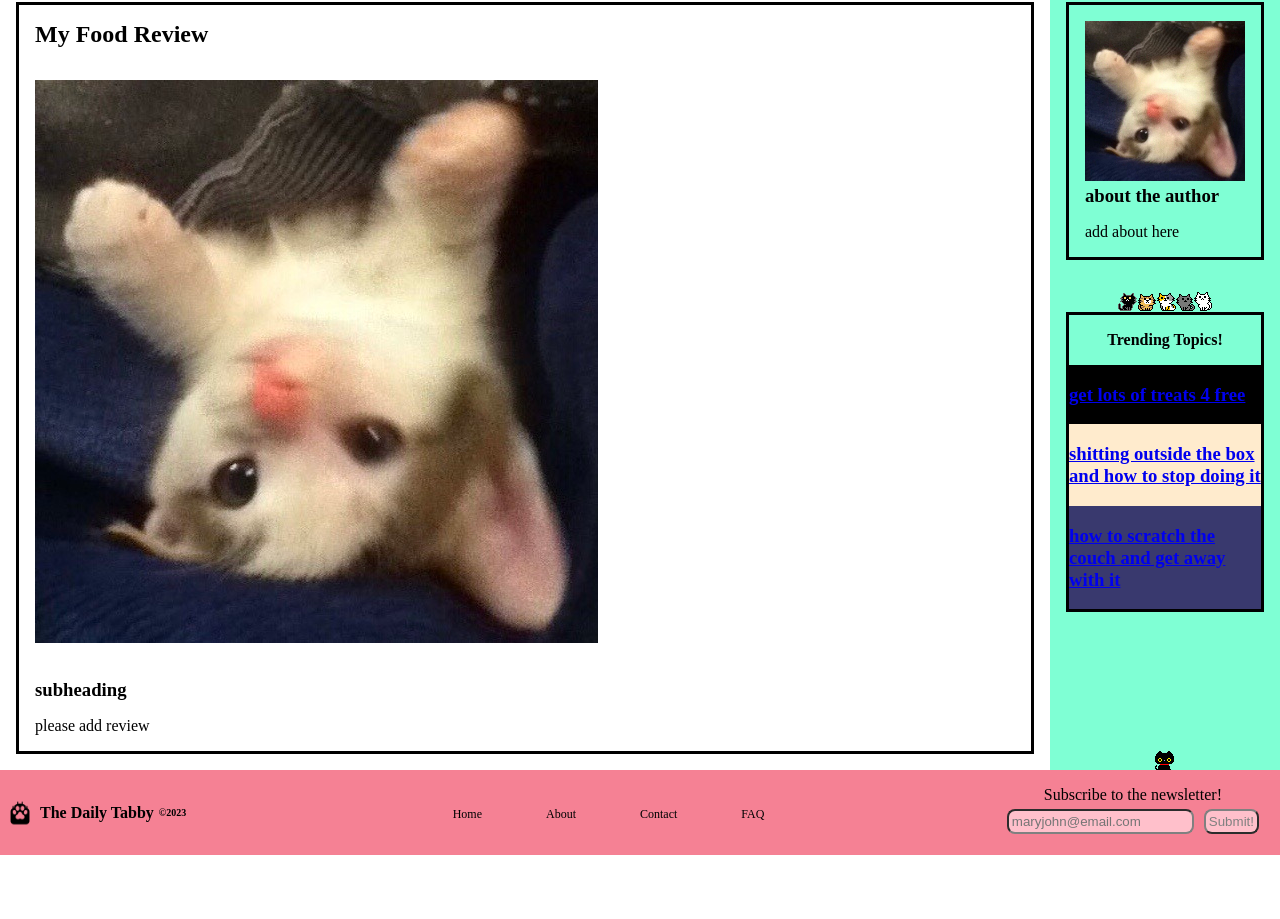
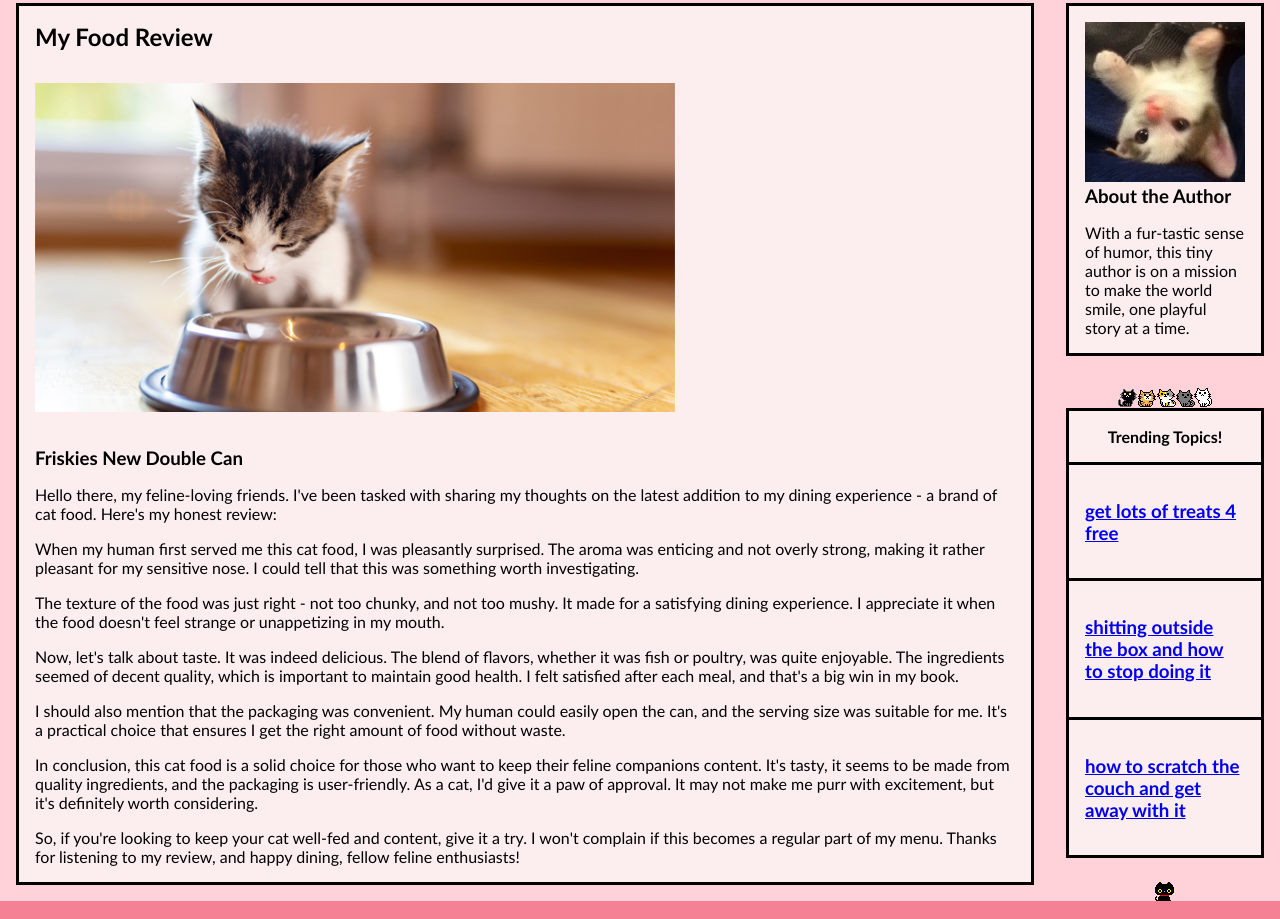
Before and after one commit to irm1005-itec1005-fall-2023/assignment-02-adri38, a plain HTML site: page index.html in a window 1280 px wide. Shown: the part 99-1018 px from the top of the page. Before the commit the page ends 954 px from the top, so only its background shows below. Drawn offline with Linux system fonts and the light colour scheme.

Commit message:
finished

```diff
--- a/index.html
+++ b/index.html
@@ -47,11 +47,23 @@
 
       <h2>My Food Review</h2>
 
-      <img class="foodpic" src="tumblr_630da6f5764970798591d6e8ed8febfe_f456fa1f_640.jpg">
+      <img class="foodpic" src="alimentation-du-Chaton-besoins-nutritionnels_1.jpg" alt="kitten eating from a bowl">
 
         <div class="content">
-          <h3>subheading</h3>
-          <p>please add review</p>
+          <h3>Friskies New Double Can</h3>
+          <p>Hello there, my feline-loving friends. I've been tasked with sharing my thoughts on the latest addition to my dining experience - a brand of cat food. Here's my honest review:</p>
+
+            <p>When my human first served me this cat food, I was pleasantly surprised. The aroma was enticing and not overly strong, making it rather pleasant for my sensitive nose. I could tell that this was something worth investigating.</p>
+
+            <p>The texture of the food was just right - not too chunky, and not too mushy. It made for a satisfying dining experience. I appreciate it when the food doesn't feel strange or unappetizing in my mouth.</p>
+
+            <p>Now, let's talk about taste. It was indeed delicious. The blend of flavors, whether it was fish or poultry, was quite enjoyable. The ingredients seemed of decent quality, which is important to maintain good health. I felt satisfied after each meal, and that's a big win in my book.</p>
+
+            <p>I should also mention that the packaging was convenient. My human could easily open the can, and the serving size was suitable for me. It's a practical choice that ensures I get the right amount of food without waste.</p>
+
+            <p>In conclusion, this cat food is a solid choice for those who want to keep their feline companions content. It's tasty, it seems to be made from quality ingredients, and the packaging is user-friendly. As a cat, I'd give it a paw of approval. It may not make me purr with excitement, but it's definitely worth considering.</p>
+
+            <p>So, if you're looking to keep your cat well-fed and content, give it a try. I won't complain if this becomes a regular part of my menu. Thanks for listening to my review, and happy dining, fellow feline enthusiasts!</p>
         </div>
 
     </div>
@@ -61,16 +73,16 @@
     <div class="about">
       <div class="topabout">
 
-        <img class= "author" src="tumblr_630da6f5764970798591d6e8ed8febfe_f456fa1f_640.jpg">
+        <img class= "author" src="tumblr_630da6f5764970798591d6e8ed8febfe_f456fa1f_640.jpg" alt="picture of silly kitten">
 
-        <h3>about the author</h3>
+        <h3>About the Author</h3>
 
-        <p>add about here</p>
+        <p>With a fur-tastic sense of humor, this tiny author is on a mission to make the world smile, one playful story at a time.</p>
         </div>
     </div>
 
     <div class="sidebarformatting">
-    <img src="7971ce38.gif" class="linecat">
+    <img src="7971ce38.gif" class="linecat" alt="gif of a line of cats meowing">
 
     <div class="trending">
       <h2>Trending Topics!</h2>
@@ -94,7 +106,7 @@
 
       </div>
 
-      <img src="5c0e4614.gif" class="kittycat">
+      <img src="5c0e4614.gif" class="kittycat" alt="small black cat">
 
 
   </div>
@@ -107,8 +119,8 @@
 
 
       <div class="footlogo">
-        <img src="download.png">
-        <h4>The Daily Tabby</h4>
+        <img src="download.png" alt="logo">
+        <h4>The<br> Daily<br> Tabby<br></h4>
         <h3>&copy2023</h3>
       </div>
 
--- a/style.css
+++ b/style.css
@@ -4,9 +4,8 @@ body {
   flex-direction: column;
   padding: 0;
   margin: 0;
-  background:
-}
-
+  font-family: 'Trebuchet MS', 'Lucida Sans Unicode', 'Lucida Grande', 'Lucida Sans', Arial, sans-serif;
+background-color: rgb(255, 210, 217);}
 header {
   display: flex;
   flex-direction: row;
@@ -20,7 +19,7 @@ header {
   align-items: center;
 }
 h1 {
-  font-family: cursive;
+
   font-size: 25px;
   font-weight: 200
 }
@@ -48,9 +47,9 @@ li {
   list-style: none;
   font-size: 18px;
 }
+
 header li a {
   font-size: 17px;
-  font-family: cursive;
   color: black;
   text-decoration: none;
 }
@@ -76,12 +75,15 @@ header a:hover {
 }
 
 main {
+
   display: flex;
   justify-content: space-between;
   height: 100%;
 }
 
+
 main .article {
+  background-color: rgb(252, 238, 238);
   border: solid;
   margin: 1rem;
   width: 700rem;
@@ -103,23 +105,26 @@ main .foodpic {
 }
 
 main .sidebar {
+
   display: flex;
   justify-content: space-between;
   flex-direction: column;
-  background-color: aquamarine;
+
   align-items: center;
 
 }
 
 .bottomabout {
+
   align-self: flex-end;
 }
 main .topabout {
   border: solid;
-
+  background-color: rgb(252, 238, 238);
   margin: 1rem;
 }
 main .author {
+  background-color: rgb(252, 238, 238);
   max-width: 10rem;
   padding: 1rem 1rem 0 1rem;
 }
@@ -131,12 +136,14 @@ main .author {
 }
 
 .sidebarformatting {
+
   display: flex;
   flex-direction: column;
   align-content: center;
   justify-content: center;
 }
 .furtherformat {
+
   display: flex;
   flex-direction: column;
 }
@@ -149,6 +156,7 @@ main .author {
 }
 
 .trending {
+  background-color: rgb(252, 238, 238);
   display: flex;
   flex-direction: column;
   border: solid;
@@ -162,17 +170,25 @@ main .author {
   padding: 0;
 }
 .tr1 {
+  border-top: solid;
   display: flex;
-  background-color: black;
+  padding: 1rem;
+  }
+
+.tr1 a {
+  color: ,;
 }
 
 .tr2 {
+  border-top: solid;
+  padding: 1rem;
   display: flex;
-  background-color: blanchedalmond;
+
 }
 .tr3 {
+  border-top: solid;
   display: flex;
-  background-color: rgb(57, 57, 110);
+  padding: 1rem;
 }
 
 .kittycat {
```
Also changed, not shown: alimentation-du-Chaton-besoins-nutritionnels_1.jpg (added).
